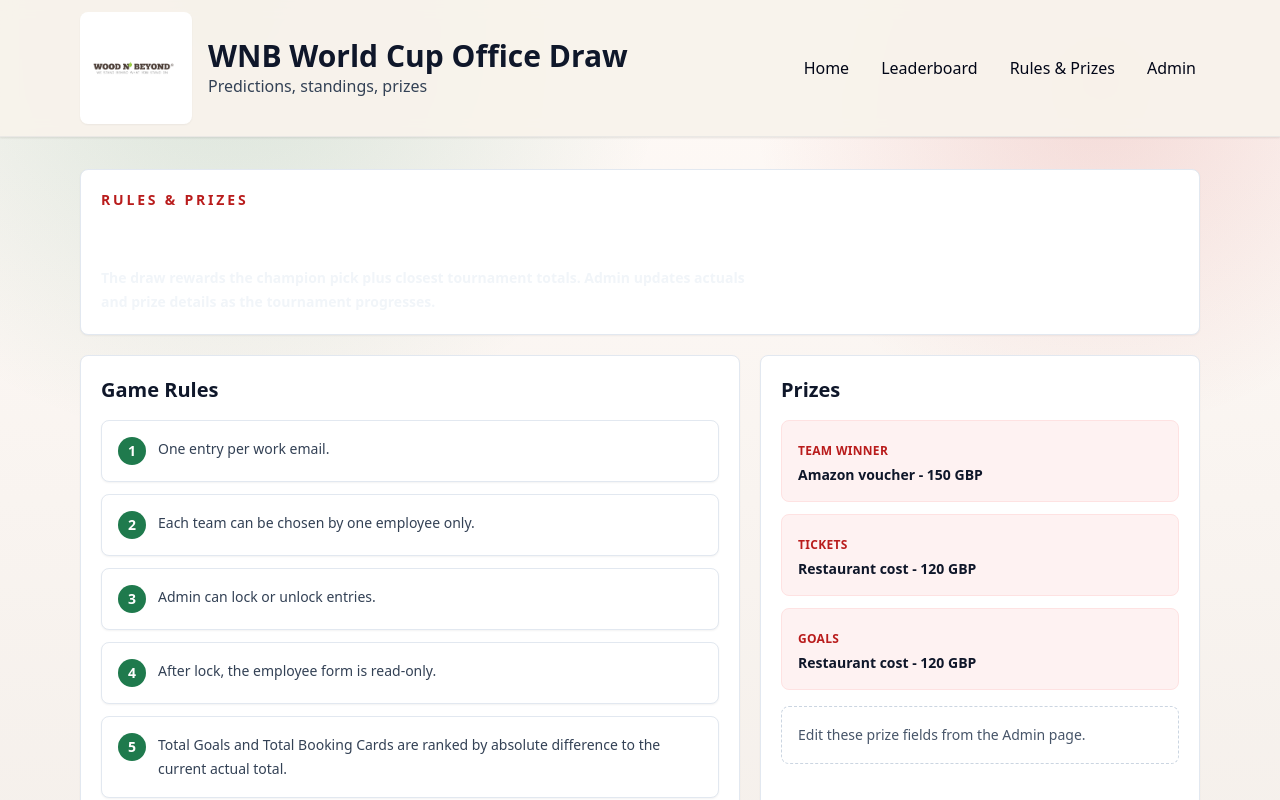
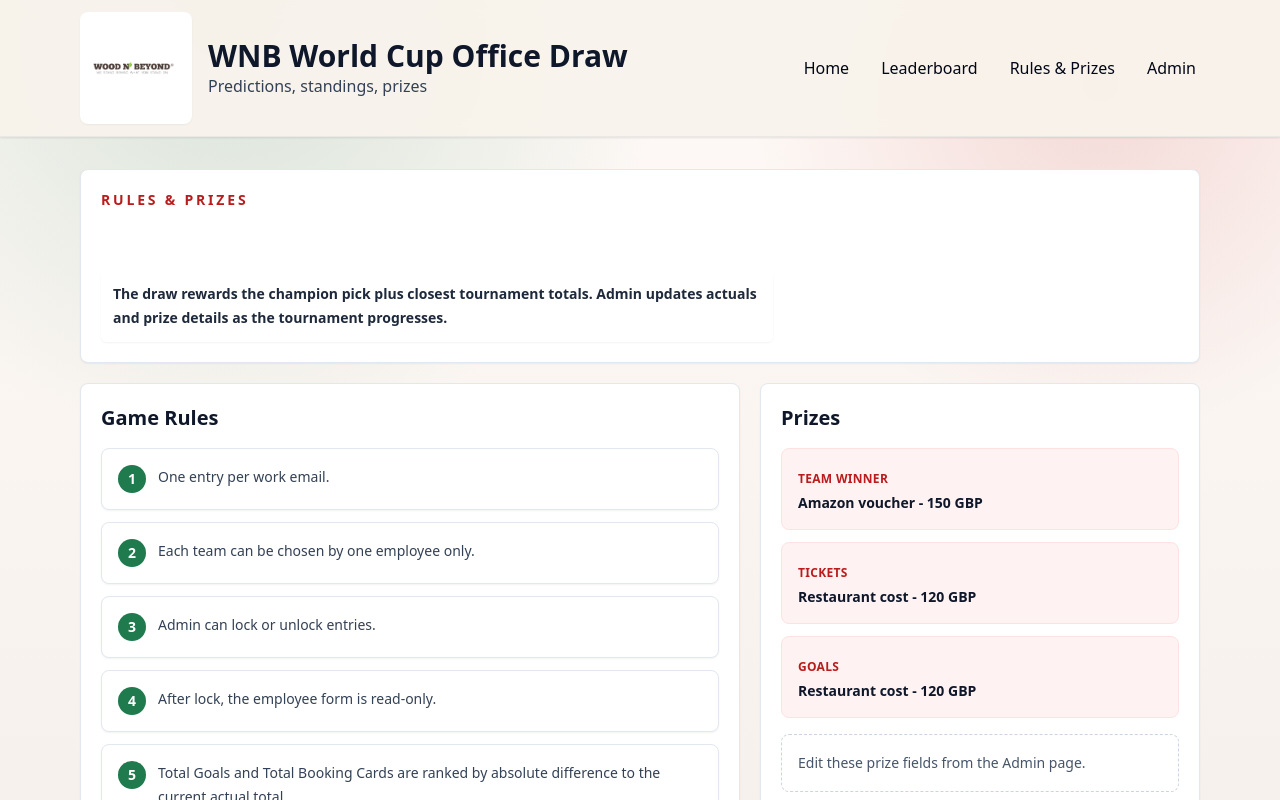
Before and after one commit to Jonisapi/jonathan-sapir, a Next.js app: page /rules in a window 1280 px wide. Shown: the top 800 px of the page. Built offline with nearby package versions, Linux system fonts and the light colour scheme.

Commit message:
Make rules intro text visible

```diff
--- a/app/rules/page.tsx
+++ b/app/rules/page.tsx
@@ -24,7 +24,7 @@ export default function RulesPage() {
       <section className="football-lines card bg-brand-navy text-white">
         <p className="text-sm font-semibold uppercase tracking-[0.2em] text-brand-gold">Rules & prizes</p>
         <h1 className="mt-2 text-3xl font-bold">Simple scoring, one team per person.</h1>
-        <p className="mt-3 max-w-2xl text-sm font-semibold leading-6 text-slate-100">
+        <p className="mt-4 max-w-2xl rounded-md bg-white/90 p-3 text-sm font-bold leading-6 text-slate-800 shadow-sm">
           The draw rewards the champion pick plus closest tournament totals. Admin updates actuals and prize details as the tournament progresses.
         </p>
       </section>
```
